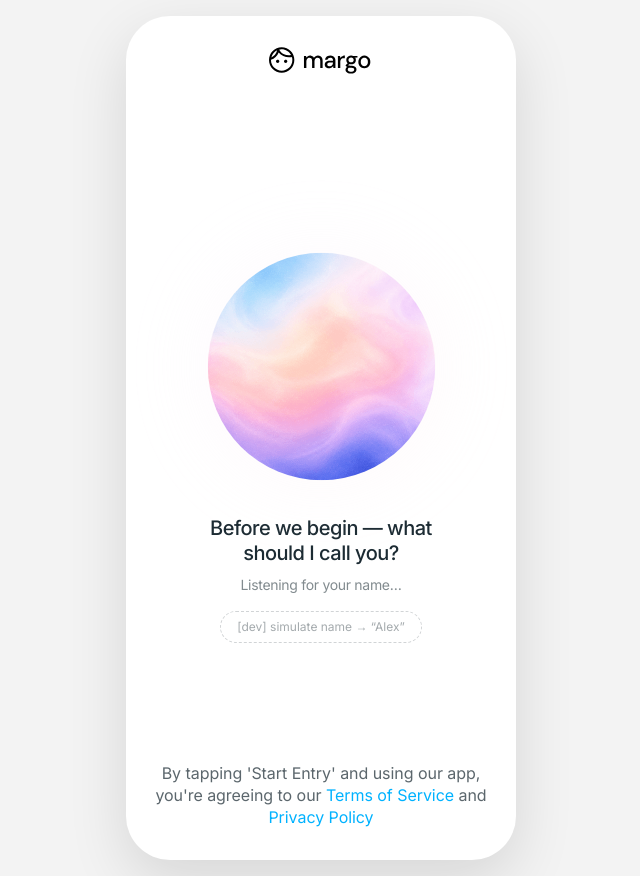
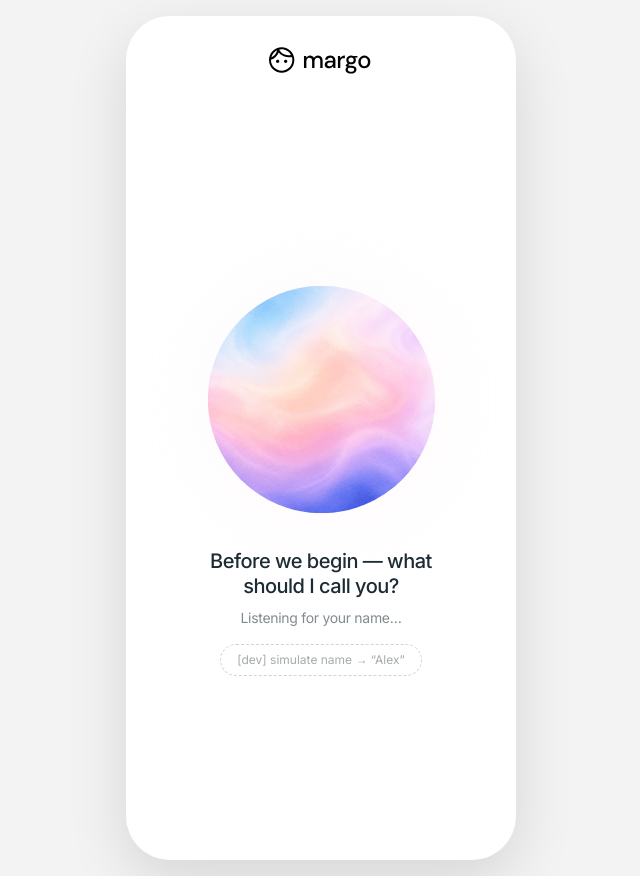
Before and after one commit to augustebruk/margo-basedspace-hack, a React (Vite) app: page / in a window 1280 px wide. Shown: the whole page, without its empty margins (319-959 px from the left). Built offline with nearby package versions, Linux system fonts and the light colour scheme.

Commit message:
feat: add legal disclaimer to MicScreen intro stage
Co-authored-by: Auguste Brukstute <265382079+augustebruk@users.noreply.github.com>

```diff
--- a/src/components/margo/MicScreen.tsx
+++ b/src/components/margo/MicScreen.tsx
@@ -329,6 +329,18 @@ export const MicScreen = ({ onEntryComplete }: MicScreenProps): JSX.Element => {
                 <p className={`${subCls} text-[16px]`}>
                   What if your journal talked back?
                 </p>
+                {/* Legal disclaimer shown only on intro stage */}
+                <p className="mt-6 text-[13px] text-[#1c2b33]/50 [font-family:'Inter',Helvetica] font-normal leading-[1.5] max-w-[300px]">
+                  <span>By tapping &apos;Start Entry&apos; and using our app, you&apos;re agreeing to our </span>
+                  <a href={legalLinks[0].href} className="text-[#00b2ff] hover:underline">
+                    Terms of Service
+                  </a>
+                  <span> and </span>
+                  <a href={legalLinks[1].href} className="text-[#00b2ff] hover:underline">
+                    Privacy Policy
+                  </a>
+                  <span>.</span>
+                </p>
               </motion.div>
             )}
 
@@ -467,28 +479,7 @@ export const MicScreen = ({ onEntryComplete }: MicScreenProps): JSX.Element => {
                 )}
               </AnimatePresence>
 
-              <p className="relative self-stretch [font-family:'Inter',Helvetica] font-normal text-transparent text-base text-center tracking-[-0.32px] leading-[22px]">
-                <span className="text-[#1c2b33b8] tracking-[-0.05px]">
-                  By tapping &apos;Start Entry&apos; and using our app,
-                  you&apos;re agreeing to our{" "}
-                </span>
-                <a
-                  href={legalLinks[0].href}
-                  className="text-[#00b2ff] tracking-[-0.05px] focus-visible:outline focus-visible:outline-2 focus-visible:outline-offset-2 focus-visible:outline-[#00b2ff] rounded-sm"
-                >
-                  {legalLinks[0].label}
-                </a>
-                <span className="text-[#1c2b33b8] tracking-[-0.05px]">
-                  {" "}
-                  and{" "}
-                </span>
-                <a
-                  href={legalLinks[1].href}
-                  className="text-[#00b2ff] tracking-[-0.05px] focus-visible:outline focus-visible:outline-2 focus-visible:outline-offset-2 focus-visible:outline-[#00b2ff] rounded-sm"
-                >
-                  {legalLinks[1].label}
-                </a>
-              </p>
+              {/* Legal disclaimer moved to intro stage */}
             </motion.div>
           ) : (
             <motion.div
```
